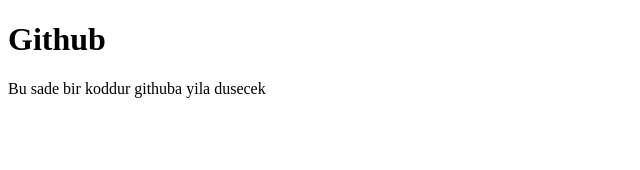
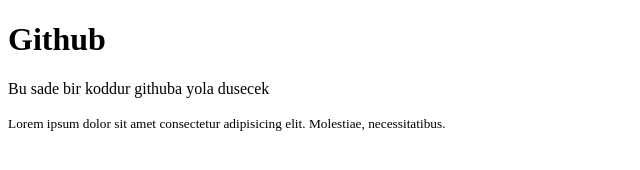
Before and after one commit to Guliev-Javidan/Lesson-1-html-1-120-, a plain HTML site: page index.html in a window 1280 px wide. Shown: the whole page, without its empty margins (0-640 px from the left). Drawn offline with Linux system fonts and the light colour scheme.

Commit message:
p teqindeki yola sozunu sehv yazmisdim bilmeden onu duzeltdim ve small teqi elave proqrama small teqi elave edib icerisine lorem 10 yazdim

```diff
--- a/index.html
+++ b/index.html
@@ -10,7 +10,8 @@
 
 <body>
     <h1>Github</h1>
-    <p>Bu sade bir koddur githuba yila dusecek</p>
+    <p>Bu sade bir koddur githuba yola dusecek</p>
+    <small>Lorem ipsum dolor sit amet consectetur adipisicing elit. Molestiae, necessitatibus.</small>
 </body>
 
 </html>
```
